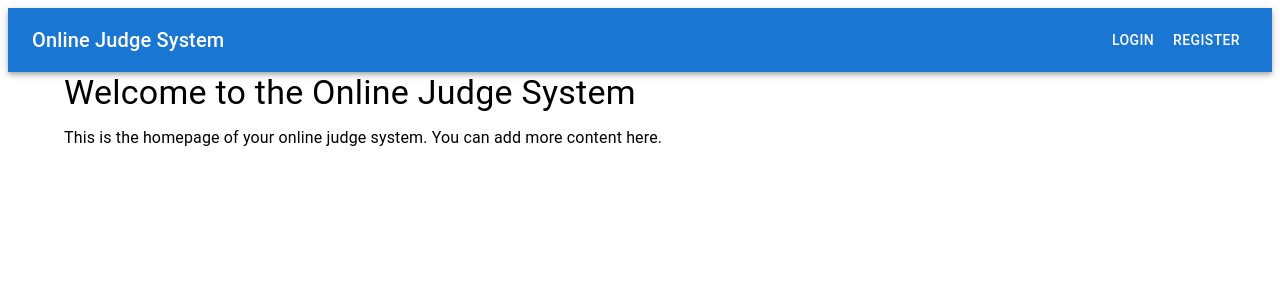
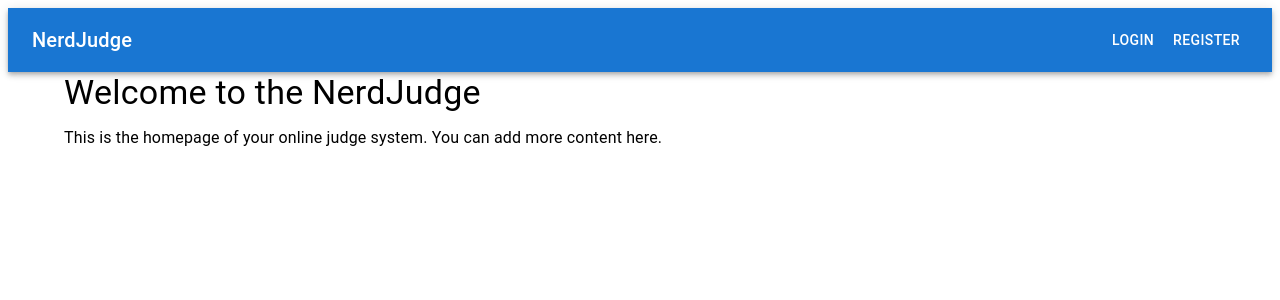
Before and after one commit to PrathamBelwal82/PrathamBelwal_OJ, a React (Vite) app in the folder Desktop/NerdJudge/frontend/: page / in a window 1280 px wide. Shown: the top 300 px of the page. Built offline with nearby package versions, Linux system fonts and the light colour scheme.

Commit message:
Changes for userid

```diff
--- a/Desktop/NerdJudge/frontend/src/components/Home.jsx
+++ b/Desktop/NerdJudge/frontend/src/components/Home.jsx
@@ -11,7 +11,7 @@ const Home = () => {
       <AppBar position="static">
         <Toolbar>
           <Typography variant="h6" component="div" sx={{ flexGrow: 1 }}>
-            Online Judge System
+            NerdJudge
           </Typography>
           {user ? (
             <div>
@@ -42,7 +42,7 @@ const Home = () => {
       </AppBar>
       <Container>
         <Typography variant="h4" component="h1" gutterBottom>
-          Welcome to the Online Judge System
+          Welcome to the NerdJudge
         </Typography>
         <Typography variant="body1">
           This is the homepage of your online judge system. You can add more content here.
```
